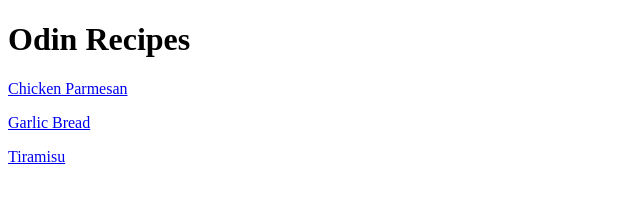
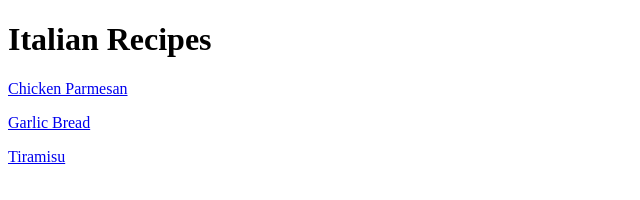
Before and after one commit to Cornelius-Harris/odin-recipes, a plain HTML site: page index.html in a window 1280 px wide. Shown: the whole page, without its empty margins (0-640 px from the left). Drawn offline with Linux system fonts and the light colour scheme.

Commit message:
Rename title and heading

```diff
--- a/index.html
+++ b/index.html
@@ -4,10 +4,10 @@
     <meta charset="UTF-8">
     <meta http-equiv="X-UA-Compatible" content="IE=edge">
     <meta name="viewport" content="width=device-width, initial-scale=1.0">
-    <title>Odin Recipes</title>
+    <title>Italian Recipes</title>
 </head>
 <body>
-   <h1>Odin Recipes</h1>
+   <h1>Italian Recipes</h1>
    <p><a href="./recipes/chicken-parm.html">Chicken Parmesan</a><p>
    <p><a href="./recipes/garlic-bread.html">Garlic Bread</a></p>
    <p><a href="./recipes/tiramisu.html">Tiramisu</a></p>
```
